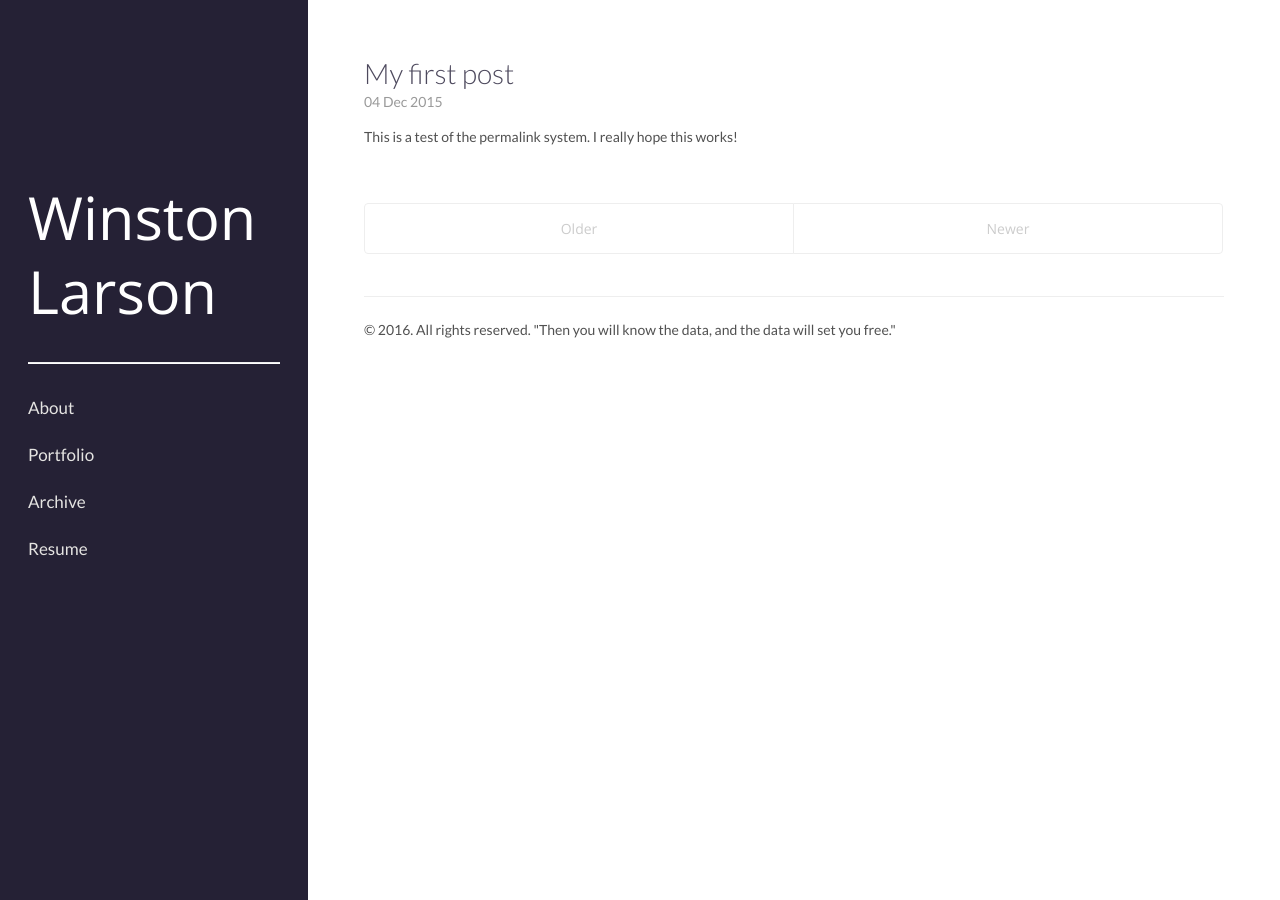
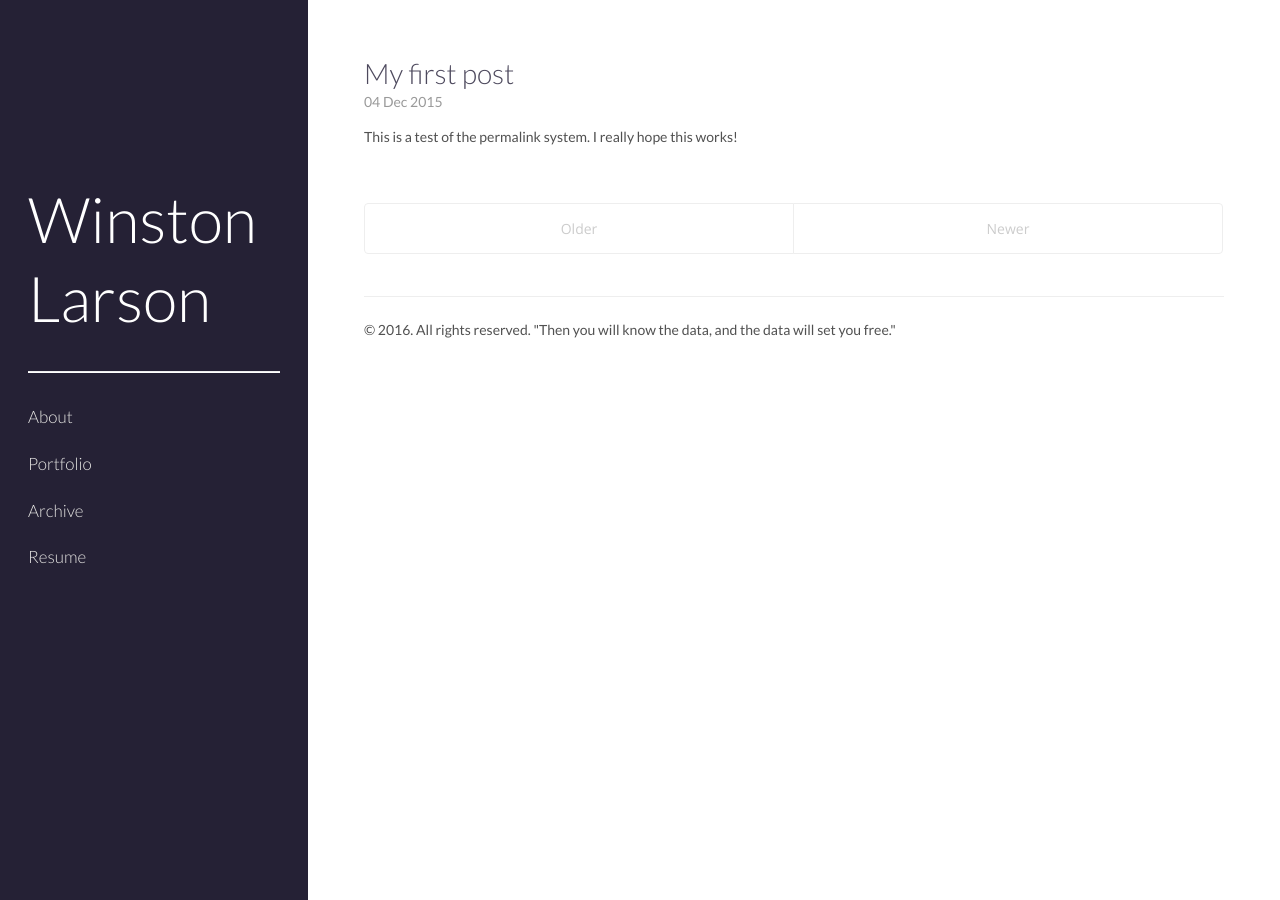
Before and after one commit to winstonlarson/old_website, a Jekyll site: the page built from index.html, in a window 1280 px wide. Built offline with Jekyll 4.4.1, drawn with Linux system fonts in a browser that asks for light colours; some web fonts are replaced; the list of posts is cut into pages by our own code.

Commit message:
Changed fonts

```diff
--- a/public/css/hyde.css
+++ b/public/css/hyde.css
@@ -121,8 +121,8 @@ html {
 .sidebar-about h1 {
   color: #2B3856;
   margin-top: 0;
-  font-family: 'Open Sans', Helvetica, Arial, sans-serif;
-  font-size: 4.25rem;
+  font-family: 'Lato', Arial, sans-serif;
+  font-size: 4.5rem;
   text-decoration: none;
   font-weight: 300;
 }
@@ -140,6 +140,7 @@ html {
   display: table-row;
   line-height: 2.75;
   font-size: 17px;
+  font-weight: 300;
 }
 a.sidebar-nav-item:hover,
 a.sidebar-nav-item:focus {
@@ -147,7 +148,7 @@ a.sidebar-nav-item:focus {
   color: #E55B3C;
 }
 .sidebar-nav-item.active {
-  font-weight: bold;
+  font-weight: 300;
 }
 
 /* Sticky sidebar
@@ -159,9 +160,9 @@ a.sidebar-nav-item:focus {
 @media (min-width: 48em) {
   .sidebar-sticky {
     position: absolute;
-    right:  1rem;
+    right: 1rem;
     top: 20%;
-    left:   1rem;
+    left: 1rem;
   }
 }
 
```
